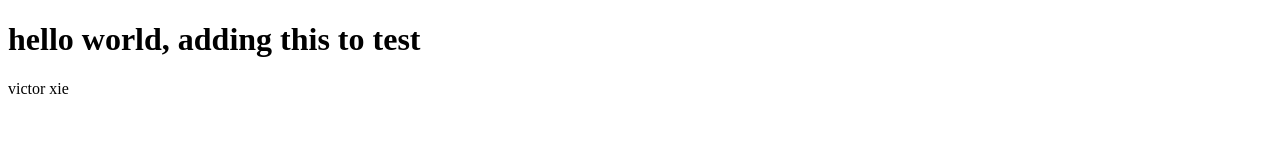
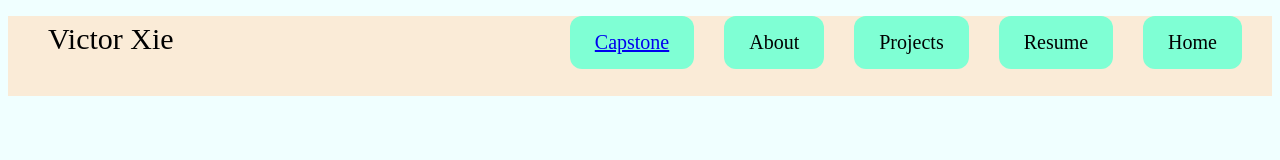
Before and after one commit to Charcadamy/personal-site, a plain HTML site: page index.html in a window 1280 px wide. Drawn offline with Linux system fonts and the light colour scheme.

Commit message:
Add changes to files for styling and functionality
Add new lines and files to create better looking site.
Add extra files to increase usability and for capstone presentation.

```diff
--- a/index.html
+++ b/index.html
@@ -1,10 +1,22 @@
 <!DOCTYPE html>
-<html>
-   <head>
-      <title>Website</title>
-   </head>
-   <body>
-      <h1>hello world, adding this to test </h1>
-      <p>victor xie</p>
-   </body>
+<html lang="en">
+<head>
+   <meta charset="UTF-8">
+   <meta name="viewport" content="width=device-width, initial-scale=1.0">
+   <title>Victor Xie Personal Site</title>
+   <link rel="stylesheet" href="style.css">
+
+</head>
+<body>
+   <header>
+      <ul class="navigation-bar">
+         <li class="name">Victor Xie</li>
+         <li> <a href="capstone.html" target="_blank">Capstone</a></li>
+         <li>About</li>
+         <li>Projects</li>
+         <li>Resume</li>
+         <li>Home</li>
+      </ul>
+   </header>
+</body>
 </html>
--- /dev/null
+++ b/style.css
@@ -0,0 +1,32 @@
+header {
+    height: 80px;
+    background-color: antiquewhite;
+    margin:auto;
+}
+.navigation-bar {
+    list-style: none;
+    display: flex;
+    justify-content: flex-end;
+    gap: 30px;
+    align-items: baseline;
+    margin-right: 30px;
+}
+
+.navigation-bar > li {
+    padding: 15px 25px;
+    font-size: 20px;
+    border-radius: 12px;
+    background-color:aquamarine
+}
+
+li.name {
+    margin-right: auto;
+    font-size: 30px;
+    padding: 0px;
+    border-style: none;
+    background-color:transparent;
+}
+
+body {
+    background-color: azure;
+}
```
Also changed, not shown: capstone.html (added, +11 -0 lines).
